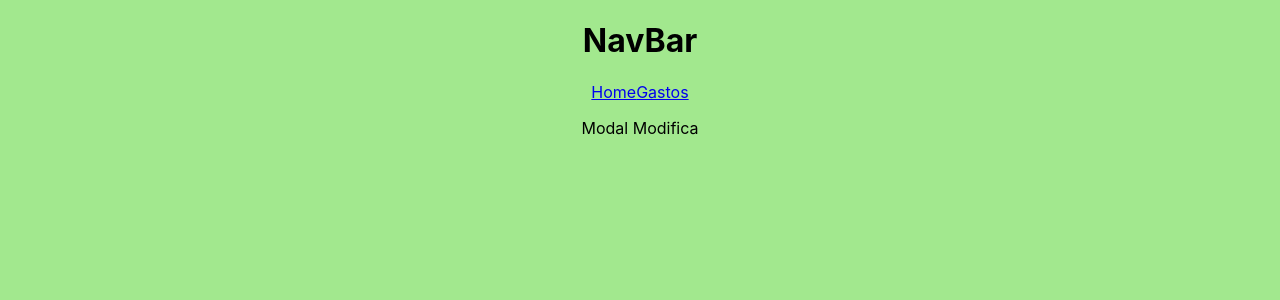
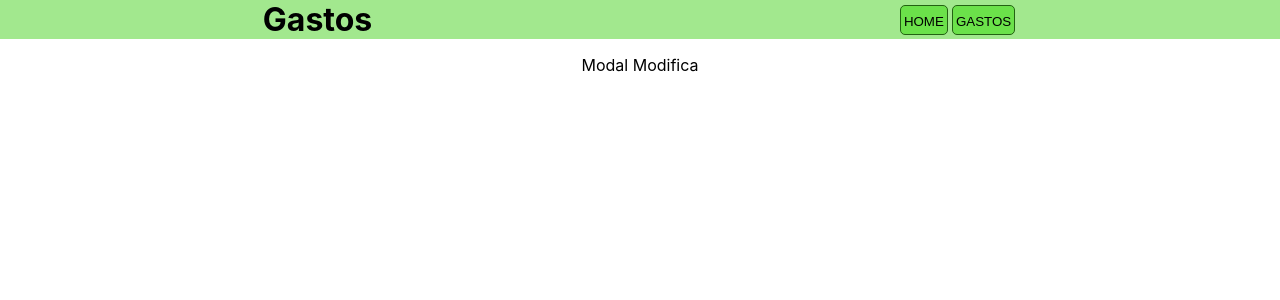
Before and after one commit to Pitdog192/gastosApp, a React (Create React App) app in the folder client/: page /modifica in a window 1280 px wide. Shown: the top 300 px of the page. Built offline with nearby package versions, Linux system fonts and the light colour scheme; no server answers.

Commit message:
Delete completo

```diff
--- a/client/src/components/NavBar.js
+++ b/client/src/components/NavBar.js
@@ -1,9 +1,11 @@
 function NavBar () {
     return(
-        <div>
-            <h1>NavBar</h1>
-            <a href="/">Home</a>
-            <a href="/gastos">Gastos</a>
+        <div className="navBar_div">
+            <h1>Gastos</h1>
+            <div>
+                <button><a href="/">Home</a></button>
+                <button><a href="/gastos">Gastos</a></button>
+            </div>
         </div>
     )
 }
--- a/client/src/context/gastosContext.js
+++ b/client/src/context/gastosContext.js
@@ -6,7 +6,7 @@ const GastosProvider = ({children}) => {
 
     //data fectched from api/get
     const [dataFetch, setDataFetch] = useState()
-    const [actualizadoTabla, setActualizadoTabla] = useState(false)
+    const [actualizadoTabla, setActualizadoTabla] = useState(true)
 
     useEffect(() =>{
         try {
@@ -15,6 +15,7 @@ const GastosProvider = ({children}) => {
             .then(datos => {
             let datosFilter= datos.gastos.filter((el) => el.muestra === true)
             setDataFetch(datosFilter)
+            setActualizadoTabla(true)
             })
         } catch (error) {
             console.log(`Error del fetch: ${error}`)
@@ -26,7 +27,7 @@ const GastosProvider = ({children}) => {
             fetch(`api/gastos/delete/${id}`, {
                 method: 'DELETE',
                 headers: {'Content-type': 'application/json; charset=UTF-8'}})
-            .then(() => setActualizadoTabla(true))
+            .then(() => setActualizadoTabla(false))
         }catch(err){
             console.log(err)
         }
--- a/client/src/styles/App.css
+++ b/client/src/styles/App.css
@@ -2,5 +2,33 @@ body{
   margin: 0;
   padding: 0;
   text-align: center;
+}
+
+.navBar_div{
   background-color: #a2e88e;
+  display: flex;
+  flex-direction: row;
+  align-items: center;
+  justify-content: space-around;
+    & h1{
+      margin: 0;
+    }
+    & button{
+      height: 30px;
+      padding: 0;
+      margin: 2px;
+      padding: 3px;
+      background-color: #6be14a;
+      border: 1px solid #236212;
+      border-radius: 5px;
+      & a{
+        display: block;
+        text-decoration: none;
+        color: black;
+        text-align: center;
+        text-transform: uppercase;
+        height: 100%;
+        line-height: 25px;
+      }
+    }
 }
```
